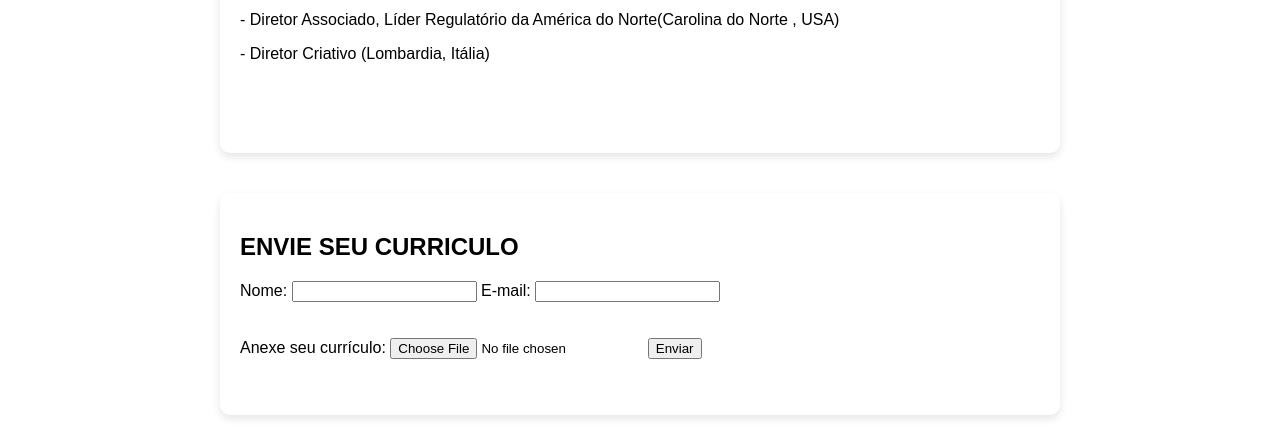
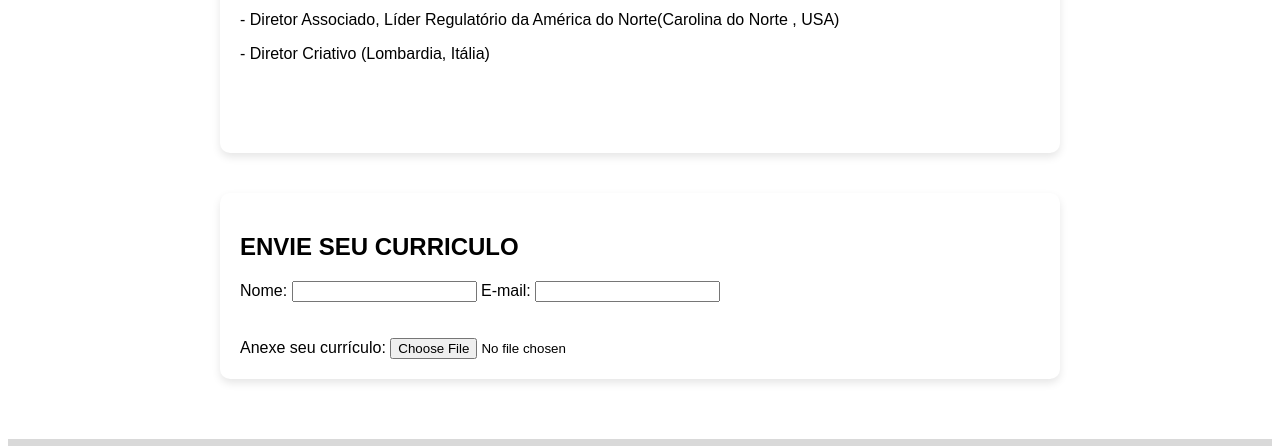
Before and after one commit to BeatrizFrezato/trabalheconosco, a plain HTML site: page index.html in a window 1280 px wide. Shown: the part 1404-1850 px from the top of the page. Drawn offline with Linux system fonts and the light colour scheme.

Commit message:
Update index.html

```diff
--- a/index.html
+++ b/index.html
@@ -82,7 +82,6 @@
           <label for="curriculo">Anexe seu currículo:</label>
           <input type="file" id="curriculo" name="curriculo" accept=".pdf,.doc,.docx">
 
-          <button type="submit">Enviar</button><br><br><br>
         </form>
 
     </section>
```
